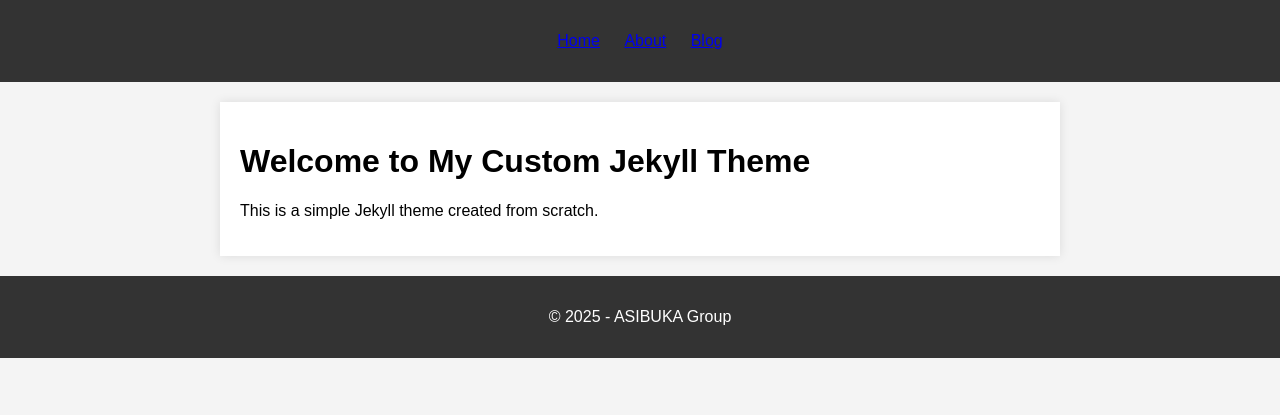
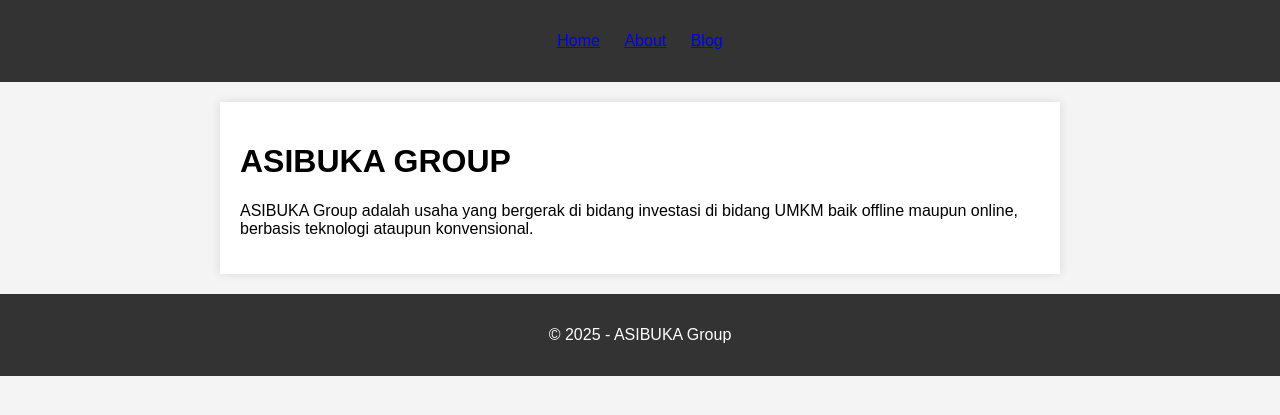
Before and after one commit to asibukagroup/asibukagroup.github.io, a Jekyll site: the page built from index.md, in a window 1280 px wide. Shown: the top 415 px of the page. Built offline with Jekyll 4.4.1, drawn with Linux system fonts in a browser that asks for light colours.

Commit message:
Update index.md

```diff
--- a/index.md
+++ b/index.md
@@ -1,7 +1,7 @@
 ---
 layout: default
 title: Home
+description: ASIBUKA Group adalah usaha yang bergerak di bidang investasi di bidang UMKM baik offline maupun online, berbasis teknologi ataupun konvensional.
 ---
-# Welcome to My Custom Jekyll Theme
-
-This is a simple Jekyll theme created from scratch.
+# ASIBUKA GROUP
+ASIBUKA Group adalah usaha yang bergerak di bidang investasi di bidang UMKM baik offline maupun online, berbasis teknologi ataupun konvensional.
```
